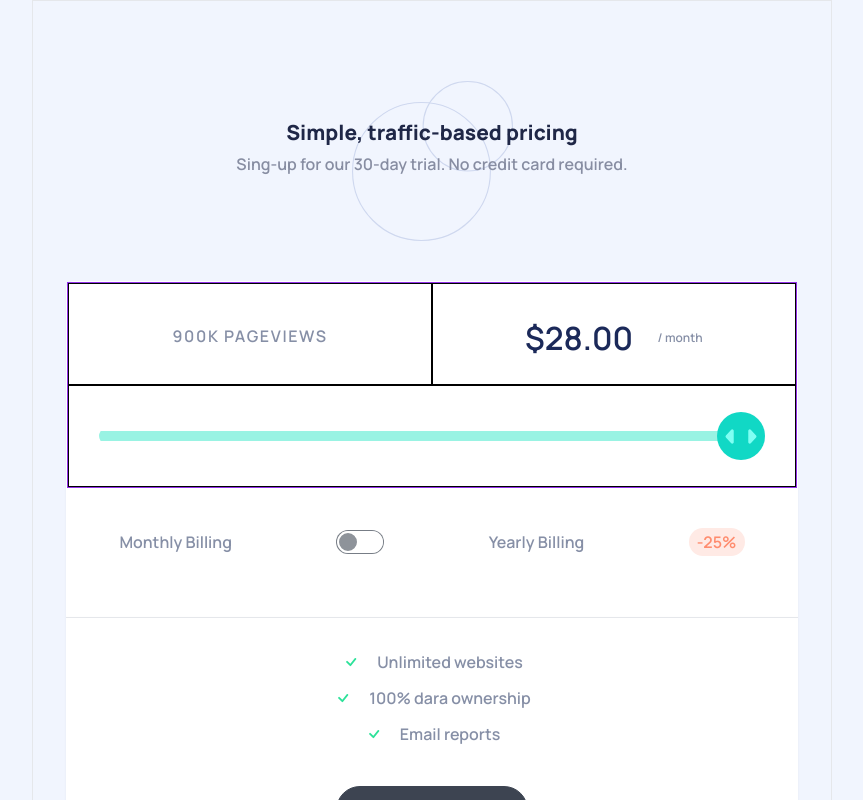
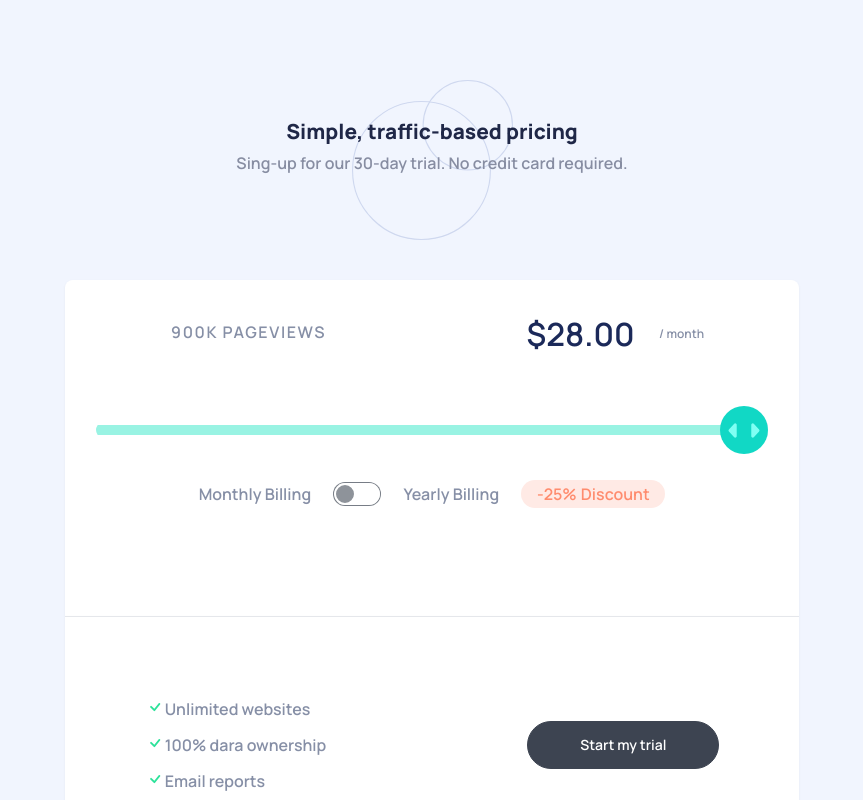
Before and after one commit to jonas-nb/princing-component, a React (Vite) app: page / in a window 1280 px wide. Shown: the top 800 px of the page, without its empty margins (208-1071 px from the left). Built offline with nearby package versions, Linux system fonts and the light colour scheme.

Commit message:
terminado v0

```diff
--- a/src/App.jsx
+++ b/src/App.jsx
@@ -6,11 +6,15 @@ import FooterComponentIndex from './components/03 FooterCompoents/FooterComponen
 
 const App = () => {
     return (
-        <div className="flex flex-col w-full lg:w-[50rem] border">
+        <div className="flex flex-col w-full lg:w-[50rem]">
             <MainProvider>
                 <ArticleHeaderIndex />
                 <MainComponentIndex />
                 <FooterComponentIndex />
+                <p className="text-center mt-5">
+                    Create with <span className="line-through">❤</span> React by
+                    Jonas Batista
+                </p>
             </MainProvider>
         </div>
     )
--- a/src/components/02 mainComponents/BillingComponent.jsx
+++ b/src/components/02 mainComponents/BillingComponent.jsx
@@ -5,7 +5,7 @@ const BillingComponent = () => {
     let { billing, setBilling } = useContext(MainContext)
 
     return (
-        <div className="w-full flex justify-around items-center mt-10">
+        <div className="w-full lg:w-8/12 lg:m-auto flex justify-around items-center mt-10">
             <p className="text-[#868fa6] font-[500] text-[0.75]">
                 Monthly Billing
             </p>
@@ -21,8 +21,8 @@ const BillingComponent = () => {
                 onChange={() => setBilling(!billing)}
             />
             <p className="text-[#868fa6] font-[500]">Yearly Billing</p>
-            <div className="flex justify-center items-center w-14 h-7 bg-[#ffeae5] rounded-2xl text-md text-[#ff8c6e] font-[600]">
-                -25%
+            <div className="flex justify-center items-center w-14 lg:w-36 h-7 bg-[#ffeae5] rounded-2xl text-md text-[#ff8c6e] font-[600]">
+                -25% <span className="hidden lg:block ml-1">Discount</span>
             </div>
         </div>
     )
--- a/src/components/02 mainComponents/MainComponentIndex.jsx
+++ b/src/components/02 mainComponents/MainComponentIndex.jsx
@@ -6,15 +6,15 @@ import PageViewsComponent from './PageViewsComponent'
 import './style.css'
 const MainComponentIndex = () => {
     return (
-        <div className="m-auto border-transparent mt-10 w-11/12 h-[21rem] rounded-t-lg drop-shadow-sm bg-white border border-blue-500">
-            <div className="border border-purple-600 lg:grid lg:grid-rows-2 lg:grid-cols-2">
-                <div className="border border-black lg:order-1">
+        <div className="m-auto border-transparent mt-10 w-11/12 h-[21rem] rounded-t-lg drop-shadow-sm bg-white">
+            <div className="lg:grid lg:grid-rows-2 lg:grid-cols-2">
+                <div className="lg:order-1">
                     <PageViewsComponent />
                 </div>
-                <div className="border border-black lg:col-span-2 lg:order-3">
+                <div className="lg:col-span-2 lg:order-3">
                     <Controller />
                 </div>
-                <div className="border border-black  lg:order-2 ">
+                <div className="lg:order-2 ">
                     <MoneyComponent />
                 </div>
             </div>
--- a/src/components/03 FooterCompoents/CheckKeys.jsx
+++ b/src/components/03 FooterCompoents/CheckKeys.jsx
@@ -3,16 +3,16 @@ import { BsCheck } from 'react-icons/bs'
 import './style.css'
 const CheckKeys = () => {
     return (
-        <div className="w-7/12 h-24 m-auto text-[#868fa6] mt-8 flex flex-col justify-between">
-            <div className="flex items-center gap-x-4 justify-center">
+        <div className="w-7/12 lg:w-56 h-24 m-auto lg:m-0 text-[#868fa6] mt-8 lg:mt-0 flex flex-col justify-between">
+            <div className="flex items-center lg:items-start gap-x-4 lg:gap-x-0 justify-center lg:justify-start">
                 <BsCheck className="icone" />
                 <p>Unlimited websites</p>
             </div>
-            <div className="flex items-center gap-x-4 justify-center">
+            <div className="flex items-center lg:items-start gap-x-4 lg:gap-x-0 justify-center lg:justify-start">
                 <BsCheck className="icone" />
                 <p>100% dara ownership</p>
             </div>
-            <div className="flex items-center gap-x-4 justify-center">
+            <div className="flex items-center lg:items-start gap-x-4 lg:gap-x-0 justify-center lg:justify-start">
                 <BsCheck className="icone" />
                 <p>Email reports</p>
             </div>
--- a/src/components/03 FooterCompoents/FooterButton.jsx
+++ b/src/components/03 FooterCompoents/FooterButton.jsx
@@ -9,7 +9,7 @@ const FooterButton = () => {
         <div>
             <button
                 onClick={menssageSubmit}
-                className="btn block mt-10 rounded-3xl normal-case w-48 m-auto focus:outline-[#39e4a0]"
+                className="btn block mt-10 lg:mt-0 rounded-3xl normal-case w-48 m-auto focus:outline-[#39e4a0]"
             >
                 Start my trial
             </button>
--- a/src/components/03 FooterCompoents/FooterComponentIndex.jsx
+++ b/src/components/03 FooterCompoents/FooterComponentIndex.jsx
@@ -4,13 +4,9 @@ import FooterButton from './FooterButton'
 
 const FooterComponentIndex = () => {
     return (
-        <div className="m-auto w-11/12 mb-20 h-[16rem] rounded-b-lg drop-shadow-sm bg-white border-t">
+        <div className="m-auto w-11/12 mb-20 h-[16rem] rounded-b-lg drop-shadow-sm bg-white border-t lg:flex lg:justify-around lg:items-center">
             <CheckKeys />
             <FooterButton />
-            <p className="text-center mt-20">
-                Create with <span className="line-through">❤</span> React by
-                Jonas Batista
-            </p>
         </div>
     )
 }
```
